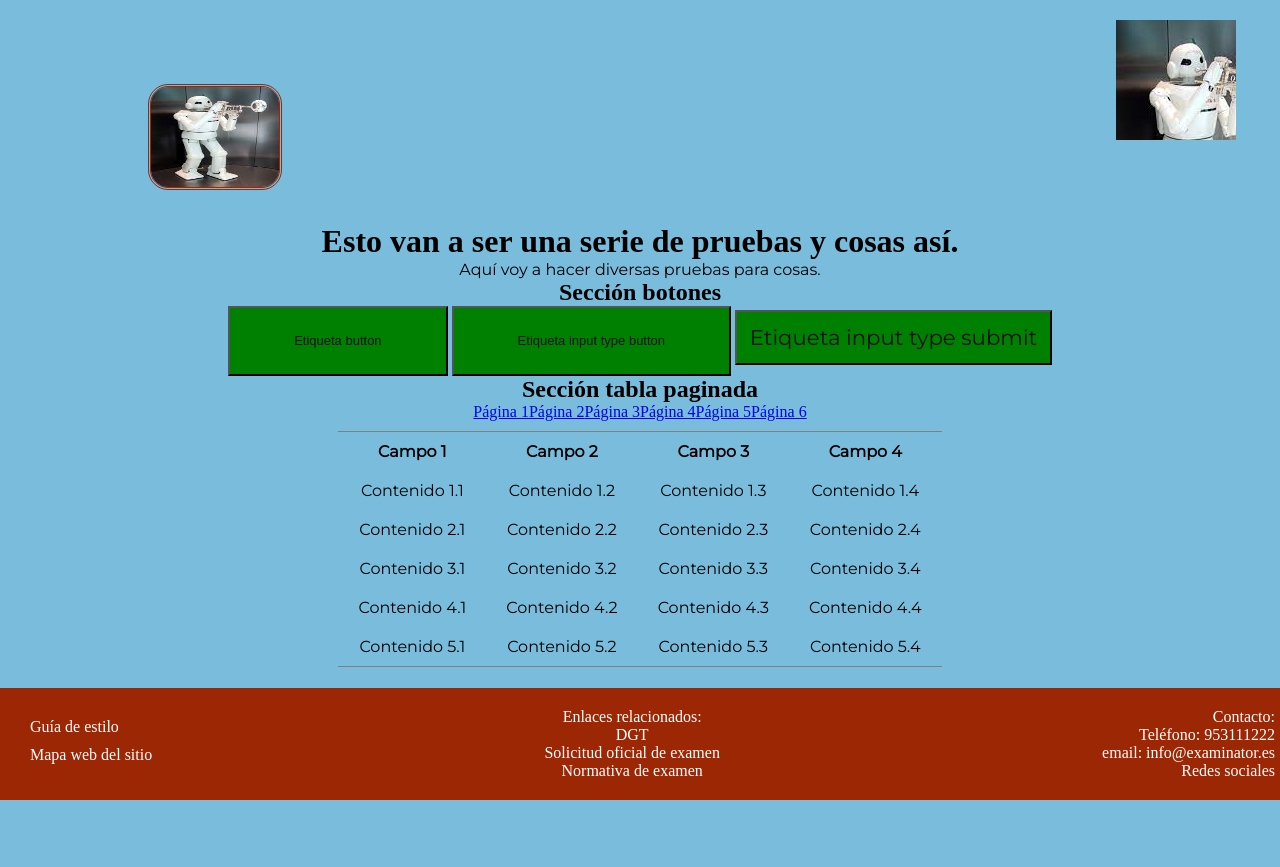
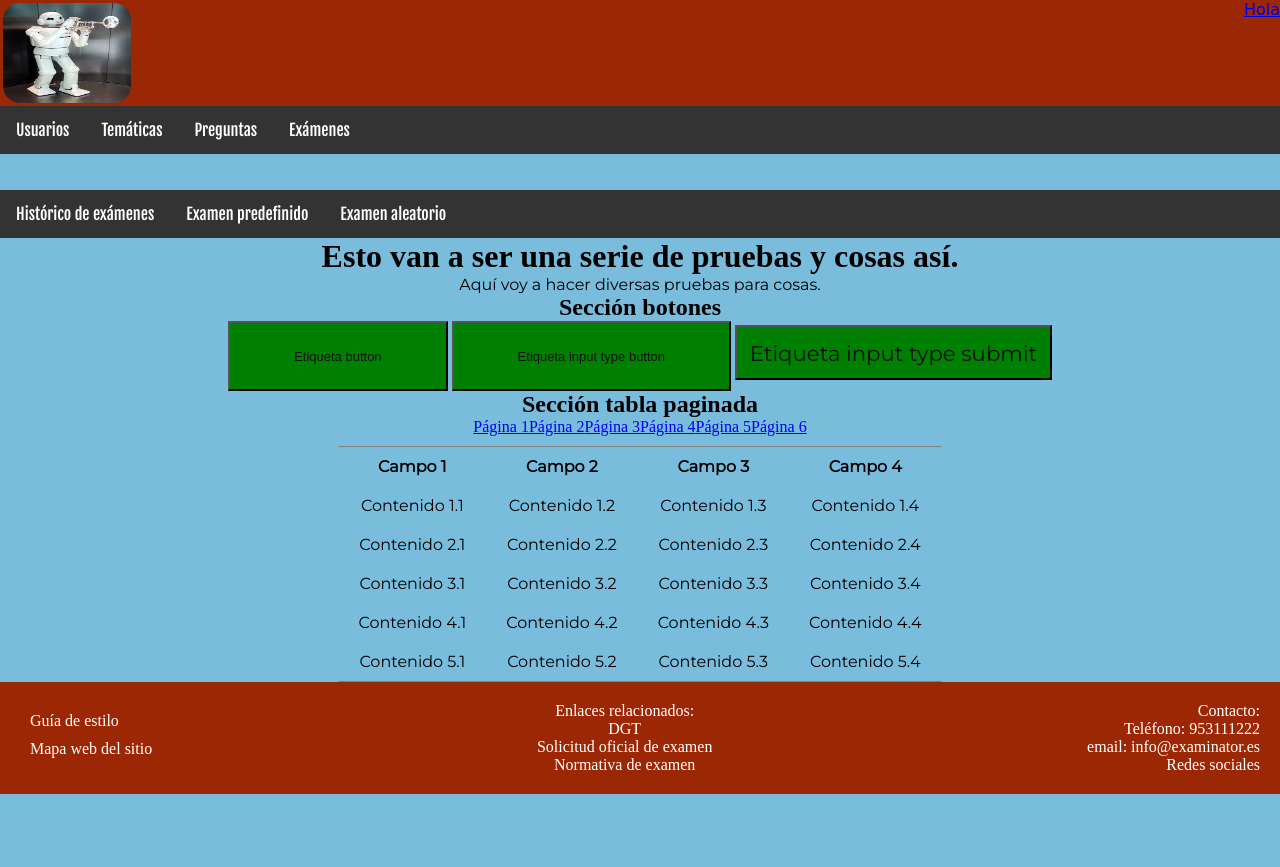
Before and after one commit to gvidald774/autoescuela, a PHP site: page /proyectos/trash/csstest.html in a window 1280 px wide. After the commit the page ends 794 px from the top, so only its background shows below. Run offline with PHP 8.4, Linux system fonts and the light colour scheme.

Commit message:
Footer casi bien ya ole yo

```diff
--- a/css/main.css
+++ b/css/main.css
@@ -25,7 +25,8 @@ button:hover, input[type=button]:hover, input[type=submit]:hover {
 }
 
 footer {
-  position: fixed;
+  overflow-x: hidden;
+  box-sizing: border-box;
   left: 0;
   bottom: 0;
   width: 100%;
@@ -49,7 +50,6 @@ footer section.footer-left div {
 footer section.footer-right {
   float: right;
   text-align: right;
-  margin-right: 25px;
 }
 footer section.footer-center {
   text-align: center;
@@ -94,28 +94,67 @@ header {
   left: 0;
   top: 0;
   width: 100%;
+  background-color: #9B2705;
   color: white;
   text-align: center;
   display: block;
-  padding: 20px;
   overflow: auto;
 }
 header img {
+  margin: 0;
+  padding: 0;
   float: left;
 }
-header div.login-button {
+header div {
+  float: right;
+}
+
+nav {
+  font-family: "Fjalla One";
+}
+nav ul {
+  list-style-type: none;
+  margin: 0;
+  padding: 0;
+  overflow: hidden;
+  background-color: #333;
+}
+nav li {
+  float: left;
+}
+nav li a, nav .dropbtn {
+  display: inline-block;
+  color: white;
+  text-align: center;
+  padding: 14px 16px;
+  text-decoration: none;
+}
+nav li a:hover, nav .dropdown:hover .dropbtn {
+  background-color: red;
+}
+nav li.dropdown {
+  display: inline-block;
+}
+nav .dropdown-content {
+  display: none;
+  position: absolute;
+  background-color: #f9f9f9;
+  min-width: 160px;
+  box-shadow: 0px 8px 16px 0px rgba(0, 0, 0, 0.2);
+  z-index: 1;
+}
+nav .dropdown-content a {
+  color: black;
+  padding: 12px 16px;
+  text-decoration: none;
   display: block;
-  float: right;
-  width: 120px;
-  height: 120px;
-  margin-right: 5%;
-  padding: 0;
+  text-align: left;
 }
-header div.login-button a {
+nav .dropdown-content a:hover {
+  background-color: #f1f1f1;
+}
+nav .dropdown:hover .dropdown-content {
   display: block;
-  height: 100%;
-  width: 100%;
-  background-image: url("../../media/img/descarga.jpg");
 }
 
 table {
@@ -168,10 +207,6 @@ p {
   font-family: "Montserrat";
 }
 
-body {
-  margin-bottom: 200px;
-}
-
 .oculto {
   display: none;
 }/*# sourceMappingURL=main.css.map */
--- a/scss/layout/_footer.scss
+++ b/scss/layout/_footer.scss
@@ -1,5 +1,6 @@
 footer {
-    position: fixed;
+    overflow-x: hidden;
+    box-sizing: border-box;
     left: 0;
     bottom: 0;
     width: 100%;
@@ -23,7 +24,6 @@ footer {
     section.footer-right {
         float: right;
         text-align: right;
-        margin-right: 25px;
     }
     section.footer-center {
         text-align: center;
--- a/scss/layout/_header.scss
+++ b/scss/layout/_header.scss
@@ -4,27 +4,18 @@ header {
     left: 0;
     top: 0;
     width: 100%;
-    //background-color: $color_header;
+    background-color: $color_header;
     color: white;
     text-align: center;
     display: block;
-    padding: 20px;
+    overflow: auto;
     img {
+        margin: 0;
+        padding: 0;
         float: left;
     }
-    div.login-button{
-        display: block;
+    div {
         float: right;
-        width: 120px;
-        height: 120px;
-        margin-right: 5%;
-        padding: 0;
-        a {
-            display: block;
-            height: 100%;
-            width: 100%;
-            background-image: url('../../media/img/descarga.jpg');
-        }
+        // Esto tengo que mirarlo a ver.
     }
-    overflow: auto;
 }
--- a/scss/layout/_navigation.scss
+++ b/scss/layout/_navigation.scss
@@ -0,0 +1,52 @@
+nav {
+    font-family: 'Fjalla One';
+    ul {
+        list-style-type: none;
+        margin: 0;
+        padding: 0;
+        overflow: hidden;
+        background-color: #333;
+    }
+    li {
+        float: left;
+    }
+    li a, .dropbtn {
+        display: inline-block;
+        color: white;
+        text-align: center;
+        padding: 14px 16px;
+        text-decoration: none;
+    }
+    li a:hover, .dropdown:hover .dropbtn {
+        background-color: red;
+    }
+
+    li.dropdown {
+        display: inline-block;
+    }
+
+    .dropdown-content {
+        display: none;
+        position: absolute;
+        background-color: #f9f9f9;
+        min-width: 160px;
+        box-shadow: 0px 8px 16px 0px rgba(0,0,0,0.2);
+        z-index: 1;
+    }
+
+    .dropdown-content a {
+        color: black;
+        padding: 12px 16px;
+        text-decoration: none;
+        display: block;
+        text-align: left;
+    }
+
+    .dropdown-content a:hover {
+        background-color: #f1f1f1;
+    }
+
+    .dropdown:hover .dropdown-content {
+        display: block;
+    }
+}
--- a/scss/main.scss
+++ b/scss/main.scss
@@ -25,10 +25,6 @@ p {
     font-family: 'Montserrat';
 }
 
-body {
-    margin-bottom: 200px;
-}
-
 .oculto {
     display: none;
 }
--- a/scss/utilities/_variables.scss
+++ b/scss/utilities/_variables.scss
@@ -1,4 +1,4 @@
 $color_footer : #9B2705;
-$color_header : #79BCDC;
+$color_header : #9B2705;
 $bgcolor : #79BCDC;
 $bordercolor: #9B2705;
--- a/trash/csstest.html
+++ b/trash/csstest.html
@@ -6,13 +6,54 @@
     <meta name="viewport" content="width=device-width, initial-scale=1.0">
     <title>Document</title>
     <link rel="stylesheet" href="../css/main.css" />
+    <script src="js/csstest.js"></script>
 </head>
 <body>
     <header>
-        <!--Haría falta un logo propiamente dicho.-->
         <img src="../media/img/descarga.jpg" height=100px />
-        <div class="login-button"><a href=# title="Página del usuario"></a></div>
+        <div class="login-button"><a href="#" title="Página del usuario">Hola</a></div>
     </header>
+    <!--Menú Admin -->
+    <nav>
+        <ul>
+            <li class="dropdown">
+                <a href="#" class="dropbtn">Usuarios</a>
+                <div class="dropdown-content">
+                    <a href="#">Alta de usuario</a>
+                    <a href="#">Alta masiva</a>
+                </div>
+            </li>
+            <li class="dropdown">
+                <a href="#" class="dropbtn">Temáticas</a>
+                <div class="dropdown-content">
+                    <a href="#">Alta temática</a>
+                </div>
+            </li>
+            <li class="dropdown">
+                <a href="#" class="dropbtn">Preguntas</a>
+                <div class="dropdown-content">
+                    <a href="#">Alta pregunta</a>
+                    <a href="#">Alta masiva</a>
+                </div>
+            </li>
+            <li class="dropdown">
+                <a href="#" class="dropbtn">Exámenes</a>
+                <div class="dropdown-content">
+                    <a href="#">Alta examen</a>
+                    <a href="#">Histórico</a>
+                </div>
+            </li>
+        </ul>
+    </nav>
+    <br /><br />
+    <!--Menú Piltrafilla-->
+    <nav>
+        <ul>
+            <li><a href="#">Histórico de exámenes</a></li>
+            <li><a href="#">Examen predefinido</a></li>
+            <li><a href="#">Examen aleatorio</a></li>
+        </ul>
+    </nav>
     <main>
         <h1>Esto van a ser una serie de pruebas y cosas así.</h1>
         <p>Aquí voy a hacer diversas pruebas para cosas.</p>
@@ -76,7 +117,6 @@
             </table>
         </section>
     </main>
-    <div class="footer-pad"></div>
     <footer>
         <section class="footer-left">
             <div>
--- /dev/null
+++ b/trash/js/csstest.js
@@ -0,0 +1,4 @@
+window.addEventListener("load",function()
+{
+    alert("FUCK");
+})
```
Also changed, not shown: creaExamen.php (+12 -26 lines), 1 other file.
